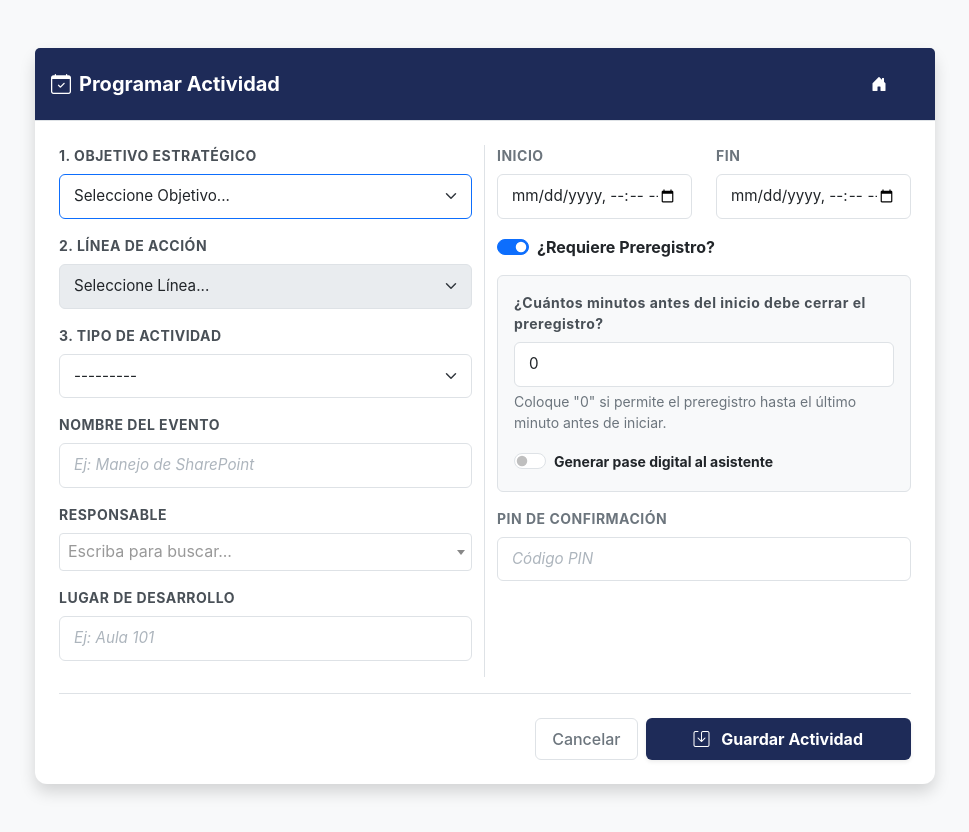
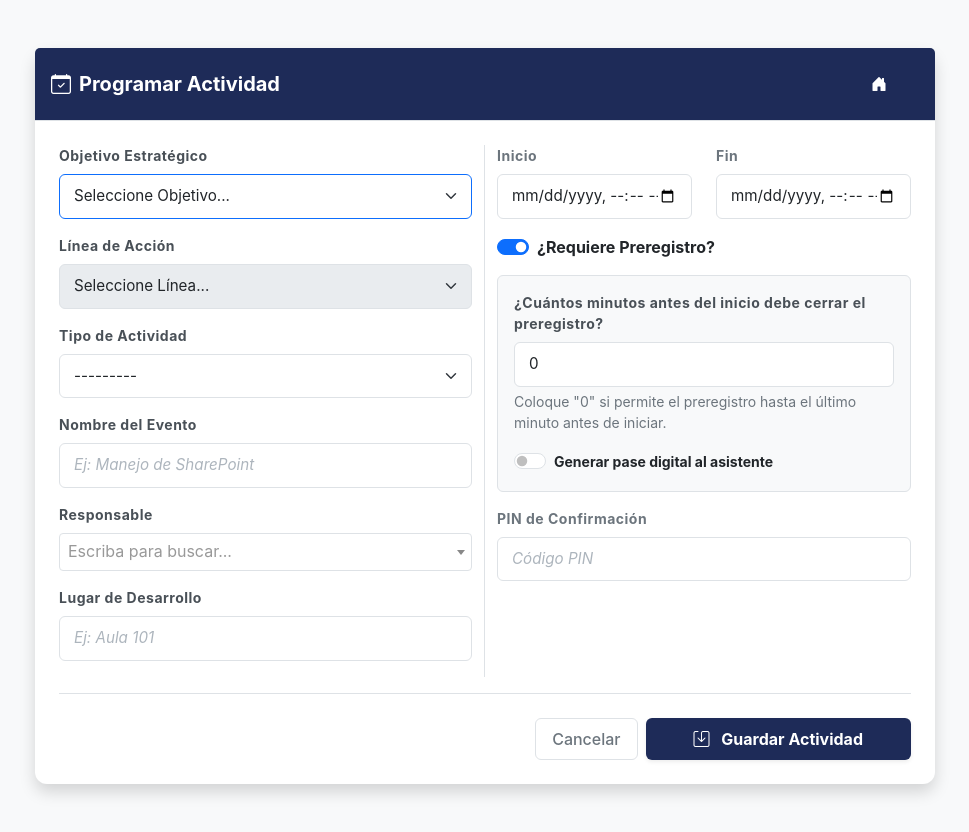
Before and after one commit to srincon07/Proyecto_Asisto, a Django app: page /eventos/actividad/programar/ in a window 1280 px wide. Shown: the whole page, without its empty margins (155-1124 px from the left). Run offline with Django 5.2, Linux system fonts and the light colour scheme; the visitor is signed in with stand-in values (Sample User, id 1); data comes from the database, SQL or seed files in the repository; data that the repository does not hold is empty; some libraries are stand-ins or nearby versions.

Commit message:
Add event filtering to dashboard
Implement event-specific KPI filtering in the dashboard. Users can now select individual events or view global statistics. Changes include: dynamic cache keys per activity, query parameter support in API, chart instance management to prevent memory leaks, and timestamp tracking with timezone support. Also removes text-uppercase styling from form labels in programar_actividad.html and registro_persona.html for cleaner typography.

```diff
--- a/Eventos/views.py
+++ b/Eventos/views.py
@@ -1054,7 +1054,8 @@ def importar_asistentes_csv(request, actividad_id):
 @login_required
 @es_miembro_grupo('Administrador')
 def api_indicadores(request):
-    data = obtener_datos_dashboard()
+    actividad_id = request.GET.get('evento_id')
+    data = obtener_datos_dashboard(actividad_id)
     return JsonResponse(data, safe=False)
 
 # Eventos/views.py
@@ -1062,5 +1063,5 @@ def api_indicadores(request):
 @login_required
 @es_miembro_grupo('Administrador')
 def dashboard_view(request):
-    """Esta vista simplemente carga el archivo HTML del dashboard."""
-    return render(request, 'Eventos/dashboard.html')
+    eventos = ActividadProgramada.objects.all().order_by('-fecha_hora_inicio')
+    return render(request, 'Eventos/dashboard.html', {'eventos': eventos})
--- a/templates/Eventos/programar_actividad.html
+++ b/templates/Eventos/programar_actividad.html
@@ -20,7 +20,7 @@
                     <!-- Bloque Jerárquico Izquierdo -->
                     <div class="col-md-6 border-end">
                         <div class="mb-3">
-                            <label class="form-label small fw-bold text-uppercase">1. Objetivo Estratégico</label>
+                            <label class="form-label small fw-bold">Objetivo Estratégico</label>
                             <select id="obj" class="form-select border-primary" onchange="cargarLineas(this.value)" required>
                                 <option value="">Seleccione Objetivo...</option>
                                 {% for o in objetivos %}
@@ -32,28 +32,28 @@
                         </div>
 
                         <div class="mb-3">
-                            <label class="form-label small fw-bold text-uppercase">2. Línea de Acción</label>
+                            <label class="form-label small fw-bold">Línea de Acción</label>
                             <select id="lin" class="form-select" onchange="cargarTipos(this.value)" required {% if not evento %}disabled{% endif %}>
                                 <option value="">Seleccione Línea...</option>
                             </select>
                         </div>
 
                         <div class="mb-3">
-                            <label class="form-label small fw-bold text-uppercase">3. Tipo de Actividad</label>
+                            <label class="form-label small fw-bold">Tipo de Actividad</label>
                             {{ form.id_tipo_actividad }}
                         </div>
                         <div class="mb-3">
-                            <label class="form-label small fw-bold text-uppercase">Nombre del Evento</label>
+                            <label class="form-label small fw-bold">Nombre del Evento</label>
                             {{ form.nombre_evento }}
                         </div>
 
                         <div class="mb-3">
-                            <label class="form-label small fw-bold text-uppercase">Responsable</label>
+                            <label class="form-label small fw-bold">Responsable</label>
                             {{ form.id_responsable }}
                         </div>
 
                         <div class="mb-3">
-                            <label class="form-label small fw-bold text-uppercase">Lugar de Desarrollo</label>
+                            <label class="form-label small fw-bold">Lugar de Desarrollo</label>
                             {{ form.lugar_desarrollo }}
                         </div>
                     </div>
@@ -63,14 +63,14 @@
 
                         <div class="row">
                             <div class="col-6 mb-3">
-                                <label class="form-label small fw-bold text-uppercase text-muted">Inicio</label>
+                                <label class="form-label small fw-bold text-muted">Inicio</label>
                                 {{ form.fecha_hora_inicio }}
                                 {% if form.fecha_hora_inicio.errors %}
                                     <div class="text-danger small mt-1">{{ form.fecha_hora_inicio.errors|striptags }}</div>
                                 {% endif %}
                             </div>
                             <div class="col-6 mb-3">
-                                <label class="form-label small fw-bold text-uppercase text-muted">Fin</label>
+                                <label class="form-label small fw-bold text-muted">Fin</label>
                                 {{ form.fecha_hora_fin }}
                                 {% if form.fecha_hora_fin.errors %}
                                     <div class="text-danger small mt-1 fw-bold">{{ form.fecha_hora_fin.errors|striptags }}</div>
@@ -124,13 +124,13 @@
                         </div>
 
                         <div class="mb-3">
-                            <label class="form-label small fw-bold text-uppercase text-muted">PIN de Confirmación</label>
+                            <label class="form-label small fw-bold text-muted">PIN de Confirmación</label>
                             {{ form.pin_confirmacion }}
                         </div>
 
                         {% if cargue_masivo %}
                             <div class="mb-3">
-                                <label class="form-label small fw-bold text-uppercase">Cargue Masivo</label>
+                                <label class="form-label small fw-bold">Cargue Masivo</label>
                                 <a href="{% url 'Eventos:importar_asistentes_csv' actividad_id=evento.id %}" class="btn btn-light border text-secondary">Cargar Archivo</a>
                             </div>
                         {% endif %}
```
Also changed, not shown: Eventos/services.py (+25 -17 lines), templates/Eventos/dashboard.html (+34 -17 lines), templates/PersonasApp/registro_persona.html (+8 -8 lines).
